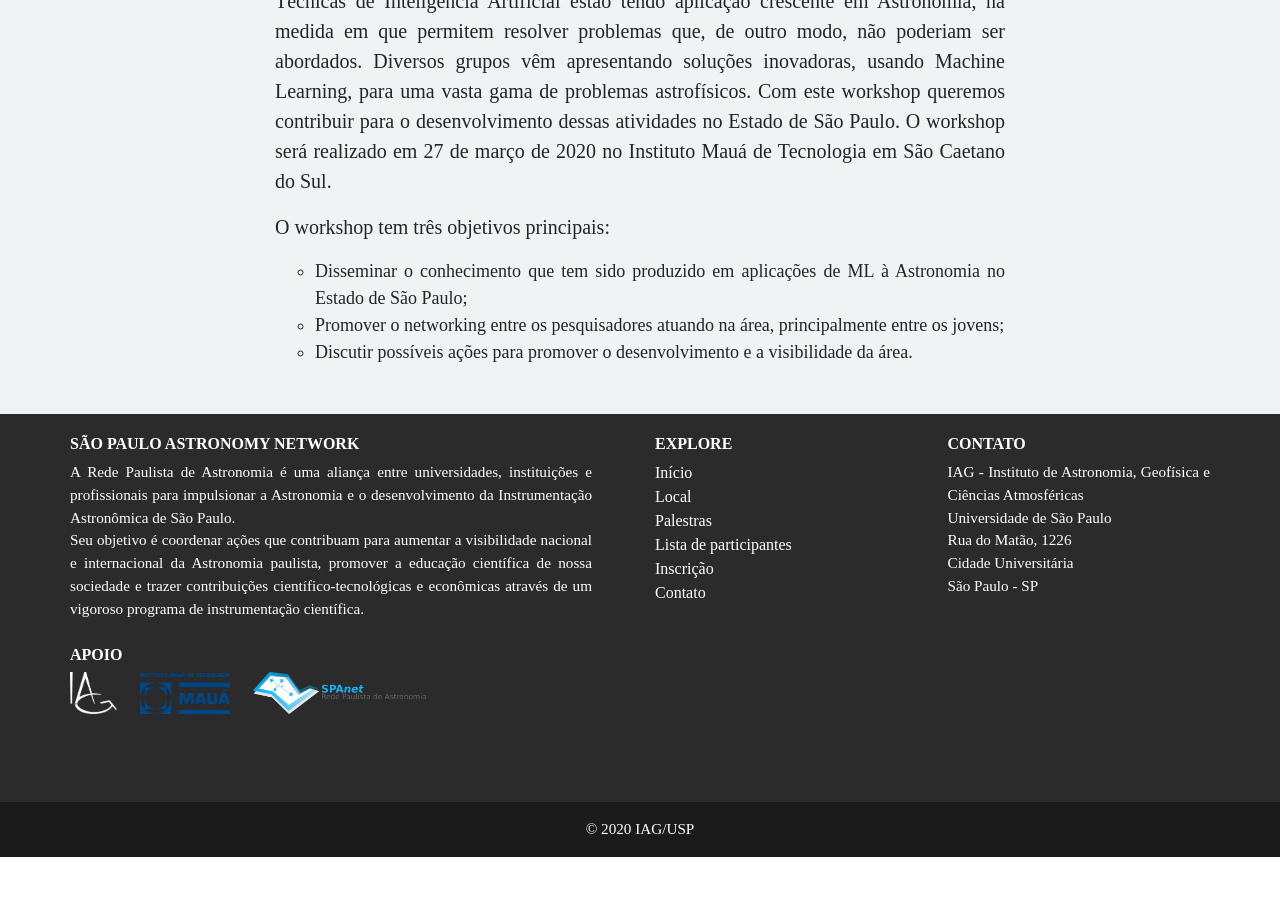
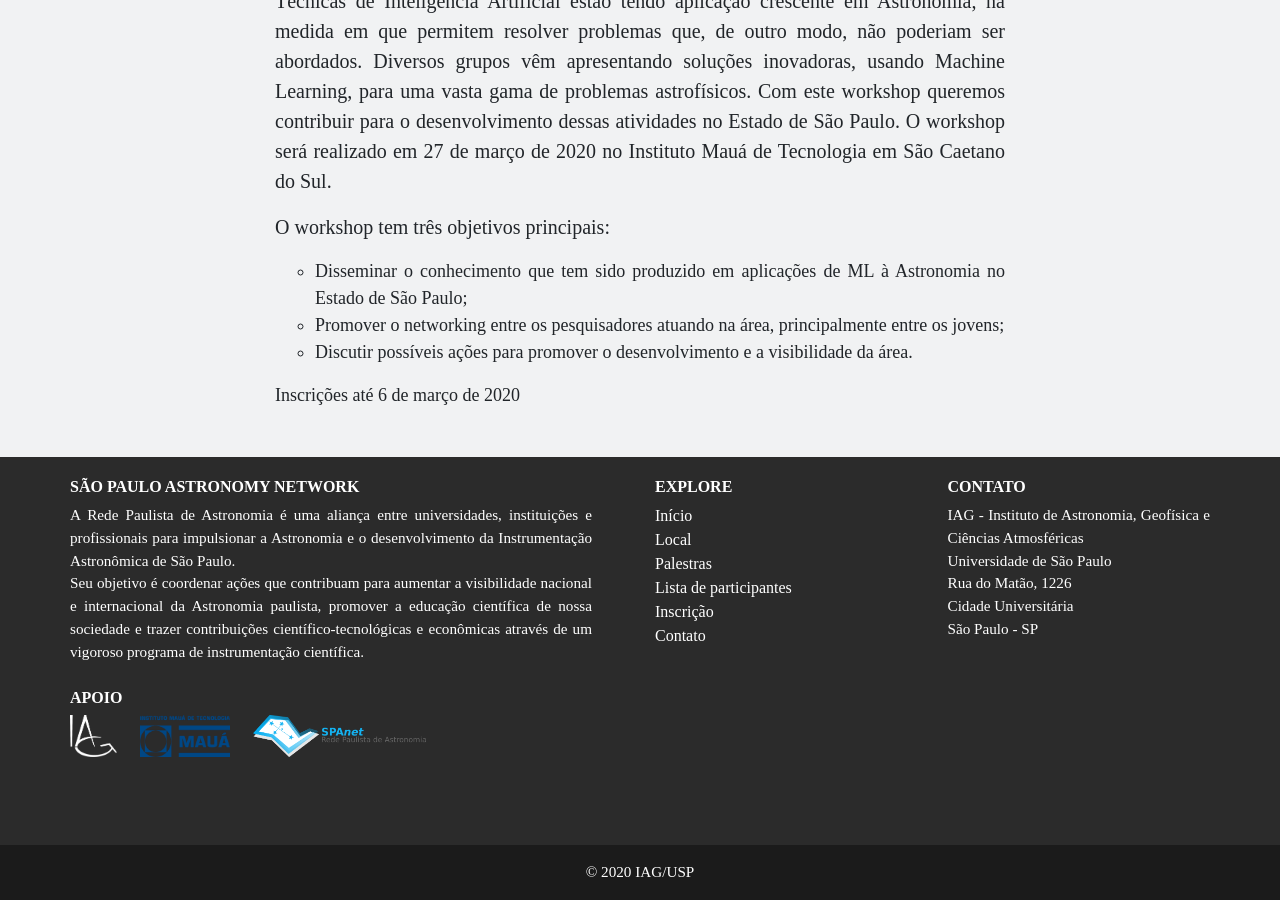
Before and after one commit to wosmla/website, a Jekyll site: the page built from index.md, in a window 1280 px wide and 900 px high, scrolled down 601 px. Built offline with Jekyll 4.4.1, drawn with Linux system fonts in a browser that asks for light colours; before the commit the page ends 1458 px from its top, so only the background shows below that.

Commit message:
Update home.html

```diff
--- a/_layouts/home.html
+++ b/_layouts/home.html
@@ -29,6 +29,9 @@ layout: default
             <li>Promover o networking entre os pesquisadores atuando na área, principalmente entre os jovens;</li>
             <li>Discutir possíveis ações para promover o desenvolvimento e a visibilidade da área.</li>
         </ul>
+        <p class="lead" style="font-size:large">
+          Inscrições até 6 de março de 2020
+        </p>
       </div>
     </div>
   </div>
```
